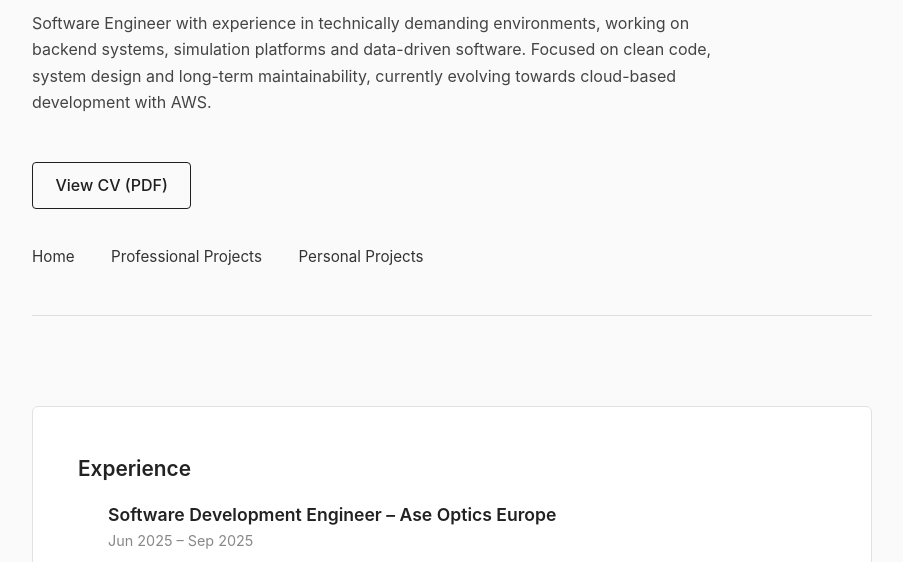
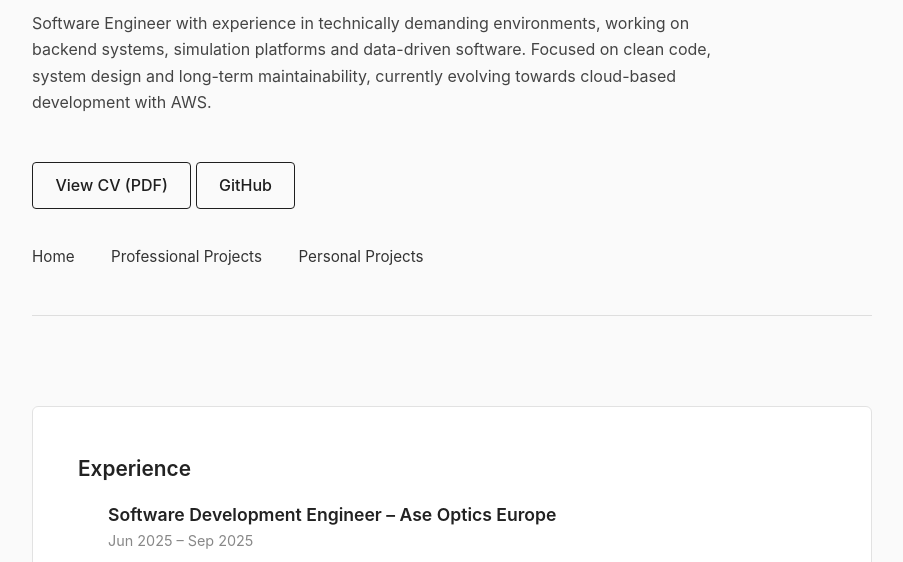
Before and after one commit to Kilianrm/kilianrm.github.io, a plain HTML site: page index.html in a window 1280 px wide. Shown: the part 199-761 px from the top of the page, without its empty margins (188-1091 px from the left). Drawn offline with Linux system fonts and the light colour scheme.

Commit message:
Added github tutton

```diff
--- a/index.html
+++ b/index.html
@@ -19,12 +19,21 @@
             simulation platforms and data-driven software. Focused on clean code, system design and long-term
             maintainability, currently evolving towards cloud-based development with AWS.
         </p>
+        <div class="cta-buttons">
     <a href="assets/cv-kilian-roig.pdf"
        target="_blank"
        rel="noopener noreferrer"
        class="cv-button">
         View CV (PDF)
     </a>
+
+    <a href="https://github.com/Kilianrm"
+       target="_blank"
+       rel="noopener noreferrer"
+       class="cv-button">
+        GitHub
+    </a>
+</div>
         <nav>
             <a href="index.html">Home</a>
             <a href="professional-projects.html">Professional Projects</a>
```
Also changed, not shown: personal-projects.html (+9 -0 lines), professional-projects.html (+9 -0 lines). Lines whose indentation alone changed are shown as unchanged.
